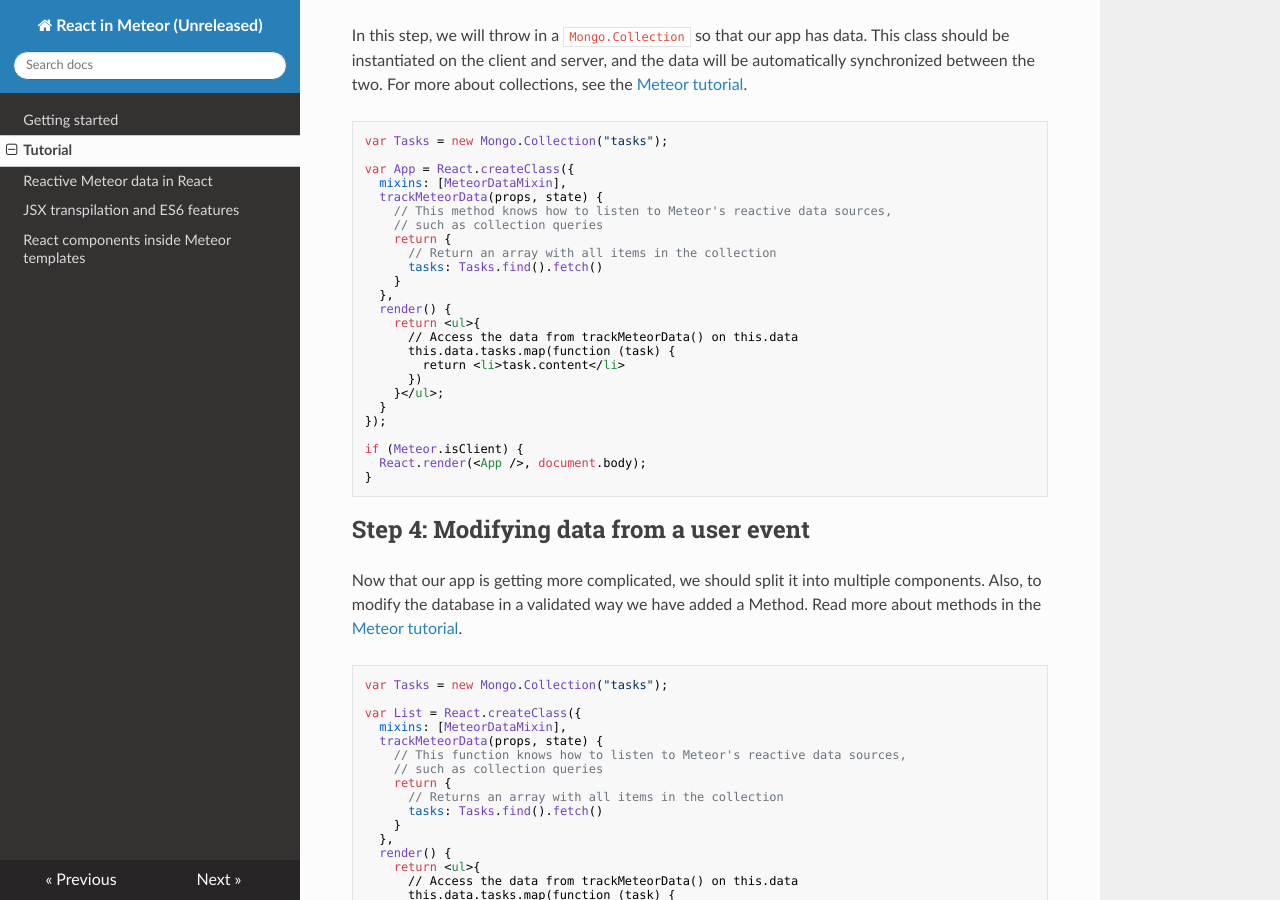
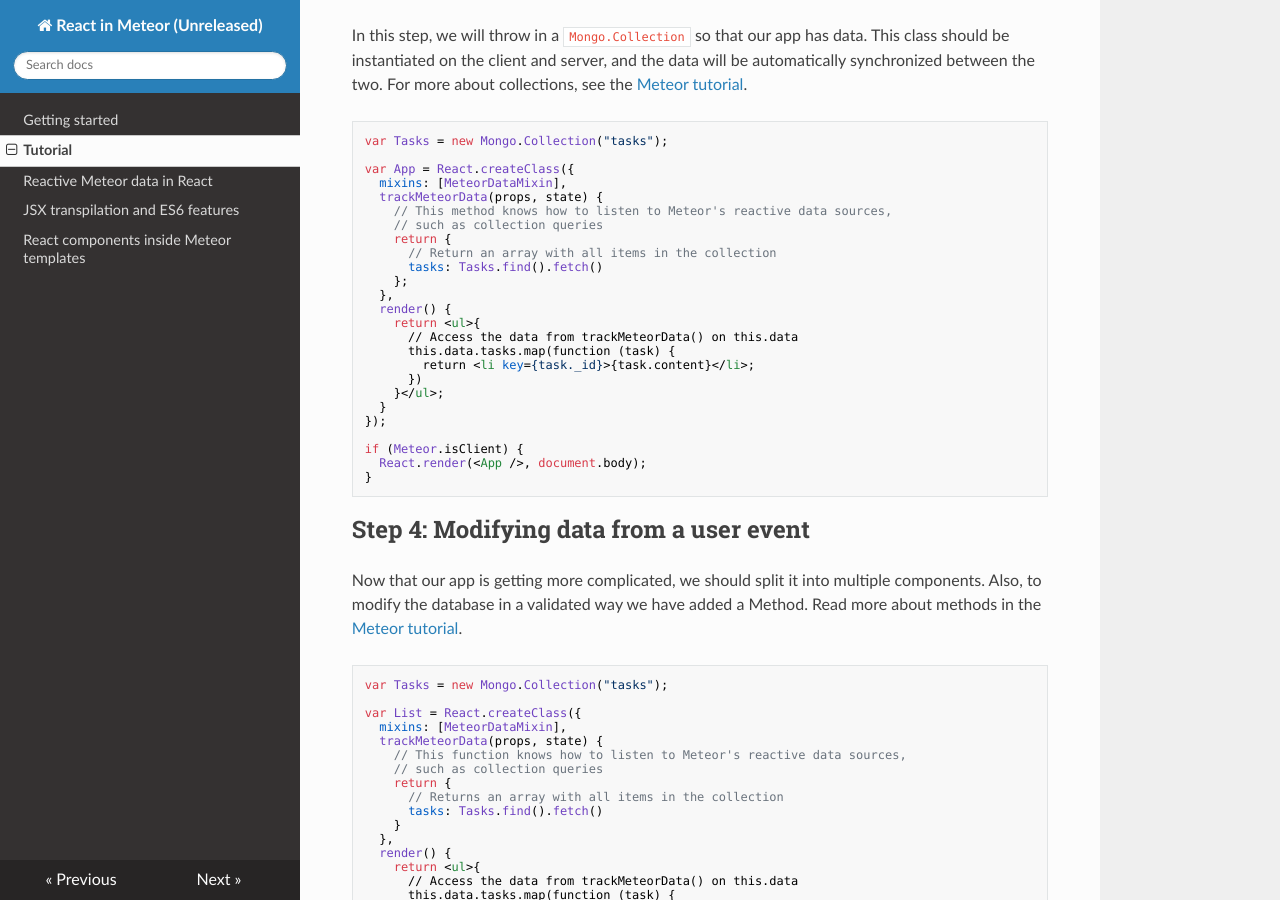
Before and after one commit to meteor/react-packages, an MkDocs documentation site: the page built from docs/tutorial.md, in a window 1280 px wide and 900 px high, scrolled down 1163 px. Built offline with MkDocs 1.6.1, drawn with Linux system fonts in a browser that asks for light colours; nearby versions of some CDN libraries; old or Windows-style settings are respelled for this version of MkDocs; part of the change alters nothing that is shown.

Commit message:
fixes for step 3 code

```diff
--- a/docs/tutorial.md
+++ b/docs/tutorial.md
@@ -53,13 +53,13 @@ var App = React.createClass({
     return {
       // Return an array with all items in the collection
       tasks: Tasks.find().fetch()
-    }
+    };
   },
   render() {
     return <ul>{
       // Access the data from trackMeteorData() on this.data
       this.data.tasks.map(function (task) {
-        return <li>task.content</li>
+        return <li key={task._id}>{task.content}</li>;
       })
     }</ul>;
   }
```
